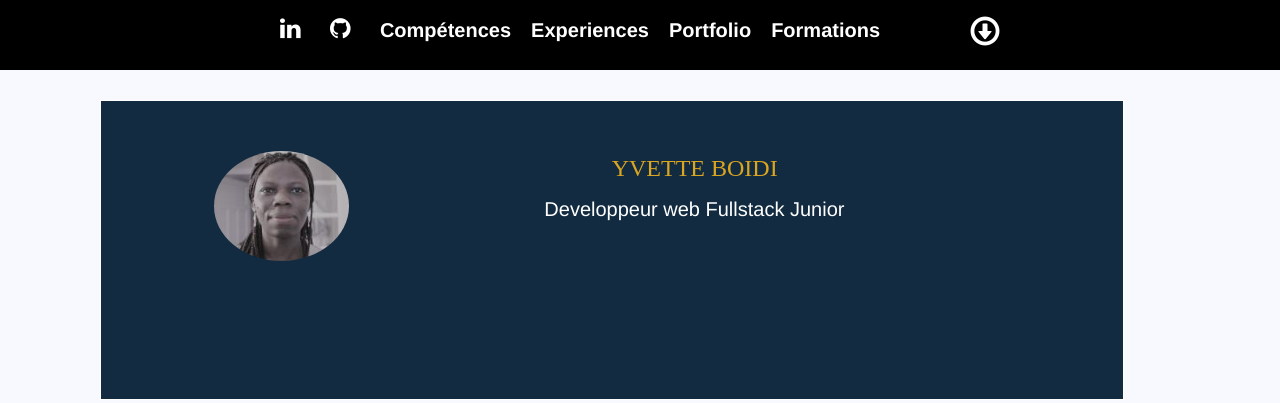
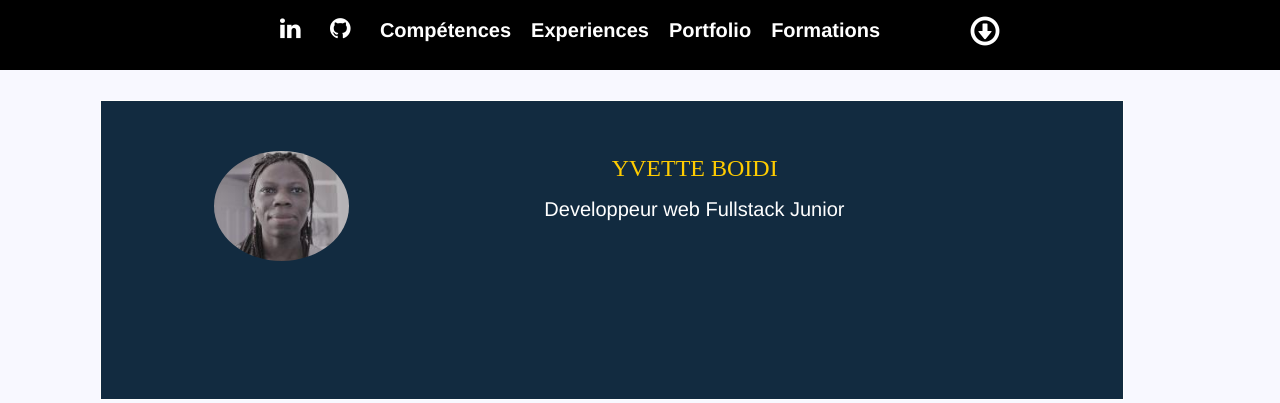
Before and after one commit to boidi/Cv, a PHP site: page /index.html in a window 1280 px wide. Shown: the top 403 px of the page. Run offline with PHP 8.4, Linux system fonts and the light colour scheme; some libraries are stand-ins or nearby versions.

Commit message:
autre version

```diff
--- a/style.css
+++ b/style.css
@@ -185,7 +185,7 @@
 
     .nom {
         text-align: center;
-        color: goldenrod;
+        color: #ffcc00;
         margin-top: 50px;
         font-size: 24px;
         font-family: "Standard Symbols L";
```
